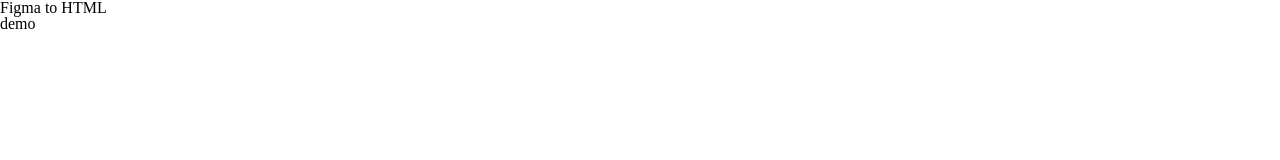
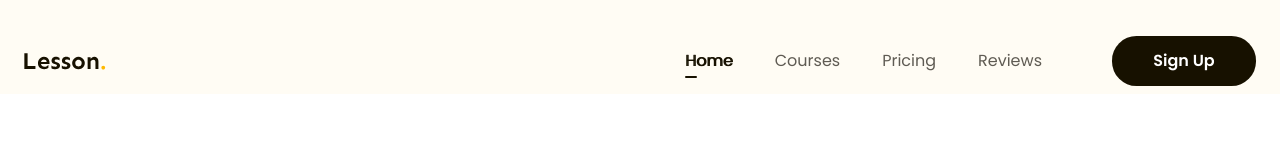
Before and after one commit to Spidermeoz/figma-to-html, a plain HTML site: page index.html in a window 1280 px wide. Shown: the top 160 px of the page. Drawn offline with Linux system fonts and the light colour scheme.

Commit message:
p3 làm phần header

```diff
--- a/assets/css/style.css
+++ b/assets/css/style.css
@@ -1,12 +1,96 @@
-*{
-    box-sizing: border-box;
+* {
+  box-sizing: border-box;
 }
 
-html{
-    font-size: 62.5%;
+html {
+  font-size: 62.5%;
 }
 
-/* Khôi phục lại cỡ chữ mặc định theo rem */
-body{
-    font-size: 1.6rem;
+/* Cài đặt lại font size mặc định theo rem*/
+body {
+  font-size: 1.6rem;
+  font-family: "Poppins", sans-serif;
 }
+
+/* =======COMMON======= */
+a {
+  text-decoration: none;
+}
+
+.main-content {
+  width: 1170px;
+  min-width: calc(100% - 48px);
+  margin-left: auto;
+  margin-right: auto;
+}
+
+.btn {
+  display: inline-block;
+  min-width: 118px;
+  padding: 0px 16px;
+  line-height: 50px;
+  color: #fff;
+  text-align: center;
+  font-size: 1.6rem;
+  font-weight: 600;
+  border-radius: 24.5px;
+  background: #171100;
+}
+
+/* ======HEADER======= */
+.header{
+    background: #FFFCF4;
+}
+
+.header.fixed{
+    position: sticky;
+    top: -28px;
+}
+
+.header .body {
+  display: flex;
+  align-items: center;
+  padding: 36px 0px 8px;
+}
+
+.nav {
+  margin-left: auto;
+}
+
+.nav ul {
+  display: flex;
+}
+
+.nav a {
+  color: #5f5b53;
+  font-size: 1.6rem;
+  font-weight: 400;
+  padding: 0px 21px;
+  position: relative;
+}
+
+.nav li.active a,
+.nav a:hover {
+  color: #171100;
+  text-shadow: 1px 0 0 currentColor;
+}
+
+.nav li.active a::after {
+  position: absolute;
+  display: block;
+  content: "";
+  width: 12px;
+  height: 2px;
+  border-radius: 1px;
+  background: #171100;
+  left: 21px;
+  bottom: -6px;
+}
+
+.header .btn-sign-up{
+min-width: 144px;
+}
+
+.header .action{
+    margin-left: 49px;
+}
--- a/index.html
+++ b/index.html
@@ -1,16 +1,51 @@
 <!DOCTYPE html>
 <html lang="vi">
-<head>
-    <meta charset="UTF-8">
-    <meta name="viewport" content="width=device-width, initial-scale=1.0">
+  <head>
+    <meta charset="UTF-8" />
+    <meta name="viewport" content="width=device-width, initial-scale=1.0" />
+    <!-- embed font -->
+    <link rel="preconnect" href="https://fonts.googleapis.com" />
+    <link rel="preconnect" href="https://fonts.gstatic.com" crossorigin />
+    <link
+      href="https://fonts.googleapis.com/css2?family=Poppins:ital,wght@0,400;0,500;0,600;0,700;1,400&family=Sen:wght@700&display=swap"
+      rel="stylesheet"
+    />
     <!-- Reset css -->
-     <link rel="stylesheet" href="./assets/css/reset.css">
-     <!-- Styles -->
-      <link rel="stylesheet" href="./assets/css/style.css">
+    <link rel="stylesheet" href="./assets/css/reset.css" />
+    <!-- Styles -->
+    <link rel="stylesheet" href="./assets/css/style.css" />
     <title>Figma to HTML</title>
-</head>
-<body>
-    <h1>Figma to HTML</h1>
-    <h2>demo</h2>
-</body>
+  </head>
+  <body style="height: 10000px">
+    <!-- Header -->
+    <header class="header fixed">
+      <div class="main-content">
+        <div class="body">
+          <!-- Logo -->
+          <img src="./assets/img/logo.svg" alt="lesson." class="logo" />
+          <!-- Navigation -->
+          <nav class="nav">
+            <ul>
+              <li class="active">
+                <a href="#!">Home</a>
+              </li>
+              <li>
+                <a href="#!">Courses</a>
+              </li>
+              <li>
+                <a href="#!">Pricing</a>
+              </li>
+              <li>
+                <a href="#!">Reviews</a>
+              </li>
+            </ul>
+          </nav>
+          <!-- btn action -->
+          <div class="action">
+            <a href="#!" class="btn btn-sign-up">Sign Up</a>
+          </div>
+        </div>
+      </div>
+    </header>
+  </body>
 </html>
```
Also changed, not shown: assets/img/logo.svg (added).
